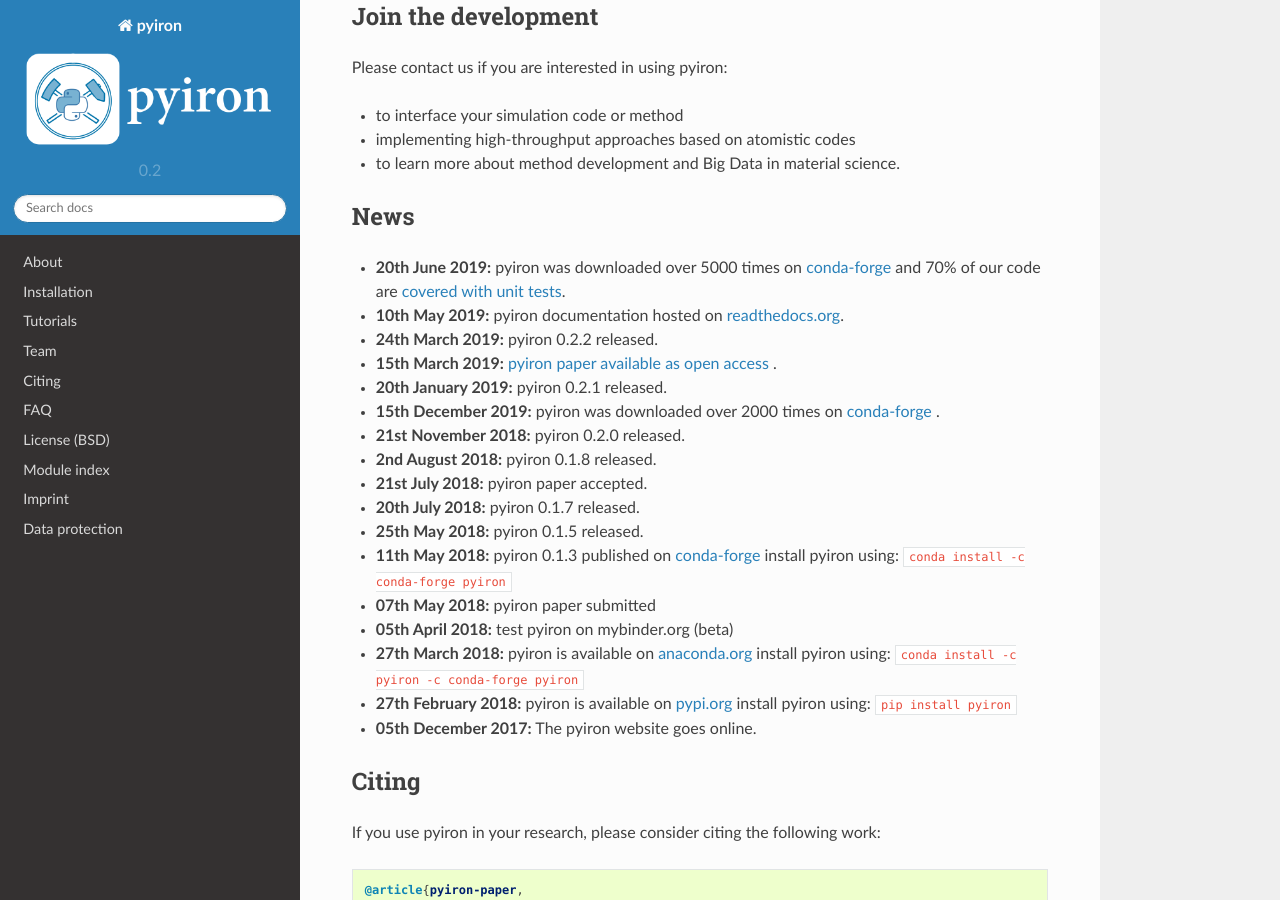
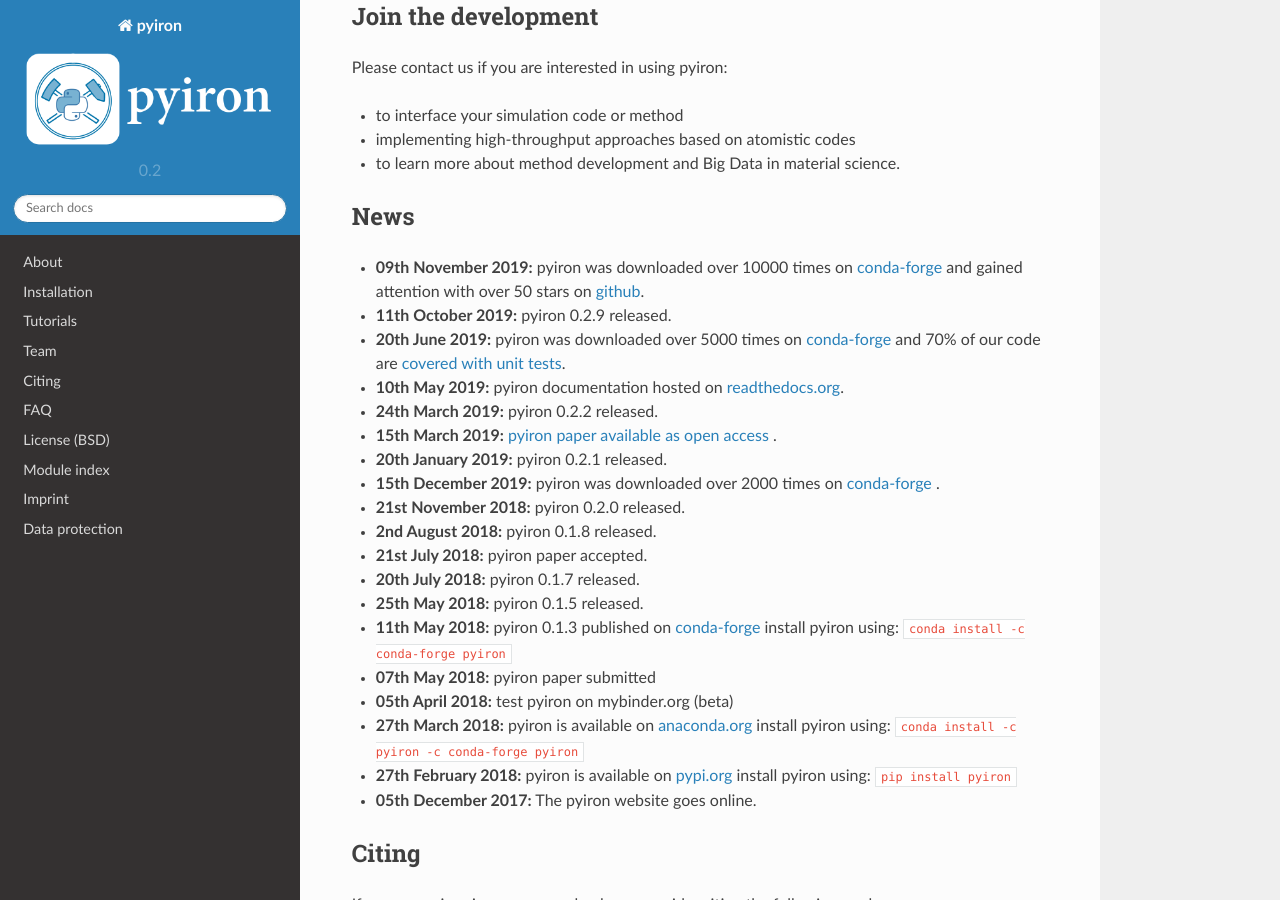
Before and after one commit to pyiron/pyiron, a Sphinx documentation site: the page built from docs/index.rst, in a window 1280 px wide and 900 px high, scrolled down 1384 px. Built offline with Sphinx 7.4.7 and the Read the Docs theme 2.0.0, drawn with Linux system fonts in a browser that asks for light colours; pages that are not in the unit, such as notebooks, are missing from menus.

Commit message:
Update news

```diff
--- a/docs/index.rst
+++ b/docs/index.rst
@@ -68,6 +68,8 @@ Please contact us if you are interested in using pyiron:
 ****
 News
 ****
+* **09th November 2019:** pyiron was downloaded over 10000 times on `conda-forge <https://anaconda.org/conda-forge/pyiron/>`_ and gained attention with over 50 stars on `github <https://github.com/pyiron/pyiron/stargazers/>`_.
+* **11th October 2019:** pyiron 0.2.9 released.
 * **20th June 2019:** pyiron was downloaded over 5000 times on `conda-forge <https://anaconda.org/conda-forge/pyiron/>`_ and 70% of our code are `covered with unit tests <https://coveralls.io/github/pyiron/pyiron?branch=master>`_.
 * **10th May 2019:** pyiron documentation hosted on `readthedocs.org <https://pyiron.readthedocs.io>`_.
 * **24th March 2019:** pyiron 0.2.2 released.
```
